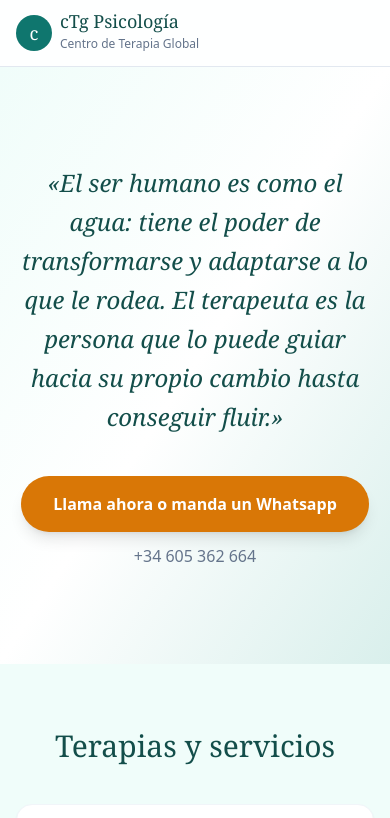
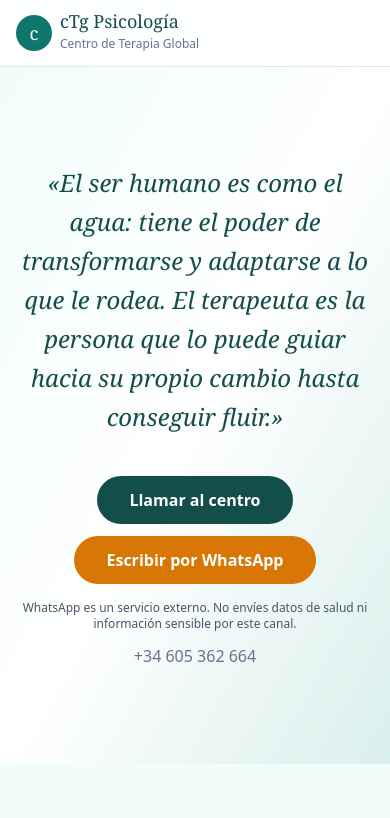
Before and after one commit to belentani7/ctg-psicologia-next, a Next.js app: page / in a window 390 px wide. Shown: the top 818 px of the page. Built offline with nearby package versions, Linux system fonts and the light colour scheme.

Commit message:
fix: separate phone and WhatsApp contact, localize privacy notice

```diff
--- a/src/components/pages/HomePage.tsx
+++ b/src/components/pages/HomePage.tsx
@@ -9,7 +9,13 @@ export default function HomePage({ locale }: { locale: Locale }) {
       : locale === 'ca'
       ? '«L\'ésser humà és com l\'aigua: té el poder de transformar-se i adaptar-se al que l\'envolta. El terapeuta és la persona que el pot guiar cap al seu propi canvi fins a aconseguir fluir.»'
       : '«The human being is like water: it has the power to transform and adapt to its surroundings. The therapist is the person who can guide it toward its own change until it flows.»',
-    cta: locale === 'es' ? 'Llama ahora o manda un Whatsapp' : locale === 'ca' ? 'Truca ara o envia\'ns un Whatsapp' : 'Call now or send a WhatsApp',
+    call: locale === 'es' ? 'Llamar al centro' : locale === 'ca' ? 'Trucar al centre' : 'Call the centre',
+    whatsapp: locale === 'es' ? 'Escribir por WhatsApp' : locale === 'ca' ? 'Escriure per WhatsApp' : 'Message on WhatsApp',
+    privacy: locale === 'es'
+      ? 'WhatsApp es un servicio externo. No envíes datos de salud ni información sensible por este canal.'
+      : locale === 'ca'
+      ? 'WhatsApp és un servei extern. No enviïs dades de salut ni informació sensible per aquest canal.'
+      : 'WhatsApp is an external service. Do not send health records or sensitive information through this channel.',
     services: locale === 'es' ? 'Terapias y servicios' : locale === 'ca' ? 'Teràpies i serveis' : 'Therapies and services',
     readMore: locale === 'es' ? 'Saber más' : locale === 'ca' ? 'Saber-ne més' : 'Learn more',
     servicesHref: locale === 'es' ? '/servicios' : locale === 'ca' ? '/ca/serveis' : '/en/services',
@@ -18,16 +24,27 @@ export default function HomePage({ locale }: { locale: Locale }) {
   return (
     <>
       <Header locale={locale} />
-      <main>
+      <main lang={locale}>
         <section className="relative overflow-hidden bg-gradient-to-br from-brand-soft via-white to-brand-teal/10">
           <div className="max-w-4xl mx-auto px-4 py-24 text-center">
             <p className="font-display text-2xl md:text-3xl text-brand-deep leading-relaxed italic">{t.hero}</p>
-            <a
-              href={`https://wa.me/34605362664`}
-              className="mt-10 inline-block bg-brand-amber text-white px-8 py-4 rounded-full font-semibold shadow-lg hover:bg-brand-amber/90 transition-colors"
-            >
-              {t.cta}
-            </a>
+            <div className="mt-10 flex flex-col sm:flex-row items-center justify-center gap-3">
+              <a
+                href={`tel:${contact.phone.replace(/\s/g, '')}`}
+                className="inline-flex items-center justify-center min-h-12 bg-brand-deep text-white px-8 py-3 rounded-full font-semibold hover:opacity-90 focus-visible:outline focus-visible:outline-2 focus-visible:outline-offset-2 focus-visible:outline-brand-deep transition"
+              >
+                {t.call}
+              </a>
+              <a
+                href={`https://wa.me/${contact.phone.replace(/\D/g, '')}`}
+                target="_blank"
+                rel="noopener noreferrer"
+                className="inline-flex items-center justify-center min-h-12 bg-brand-amber text-white px-8 py-3 rounded-full font-semibold hover:bg-brand-amber/90 focus-visible:outline focus-visible:outline-2 focus-visible:outline-offset-2 focus-visible:outline-brand-deep transition"
+              >
+                {t.whatsapp}
+              </a>
+            </div>
+            <p className="mt-4 max-w-lg mx-auto text-xs text-slate-600">{t.privacy}</p>
             <p className="mt-3 text-slate-500">{contact.phone}</p>
           </div>
         </section>
```
